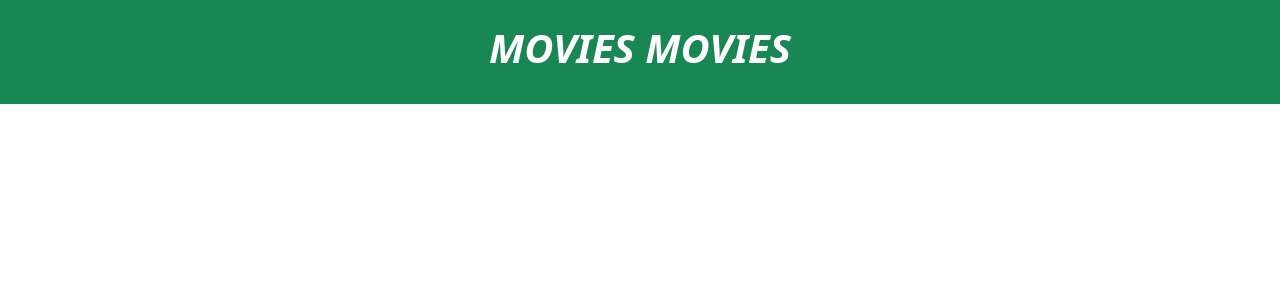
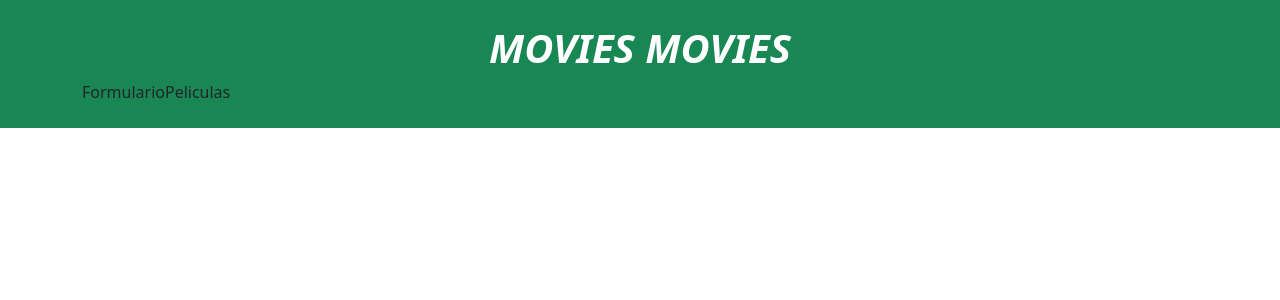
Before and after one commit to juanchyquintana/diezReactRolling, a React (Vite) app: page / in a window 1280 px wide. Shown: the top 300 px of the page. Built offline with nearby package versions, Linux system fonts and the light colour scheme.

Commit message:
se modificó el readme nuevamente y se creo el componente formulario para las peliculas

```diff
--- a/src/App.jsx
+++ b/src/App.jsx
@@ -1,10 +1,18 @@
+import { Container } from "react-bootstrap";
+import FormularioPeliculas from "./components/FormularioPeliculas";
 
 function App() {
   return (
     <>
-    <div className="bg-success py-4">
-        <h1 className="text-center text-white text-uppercase fw-bold fst-italic">Movies Movies</h1>
-    </div>
+      <div className="bg-success py-4">
+        <h1 className="text-center text-white text-uppercase fw-bold fst-italic">
+          Movies Movies
+        </h1>
+
+        <Container>
+          <FormularioPeliculas />
+        </Container>
+      </div>
     </>
   );
 }
--- /dev/null
+++ b/src/components/FormularioPeliculas.jsx
@@ -0,0 +1,8 @@
+
+const FormularioPeliculas = () => {
+  return (
+    <div>FormularioPeliculas</div>
+  )
+}
+
+export default FormularioPeliculas
```
Also changed, not shown: 1 other file (tests, documents, lock files or other folders).
